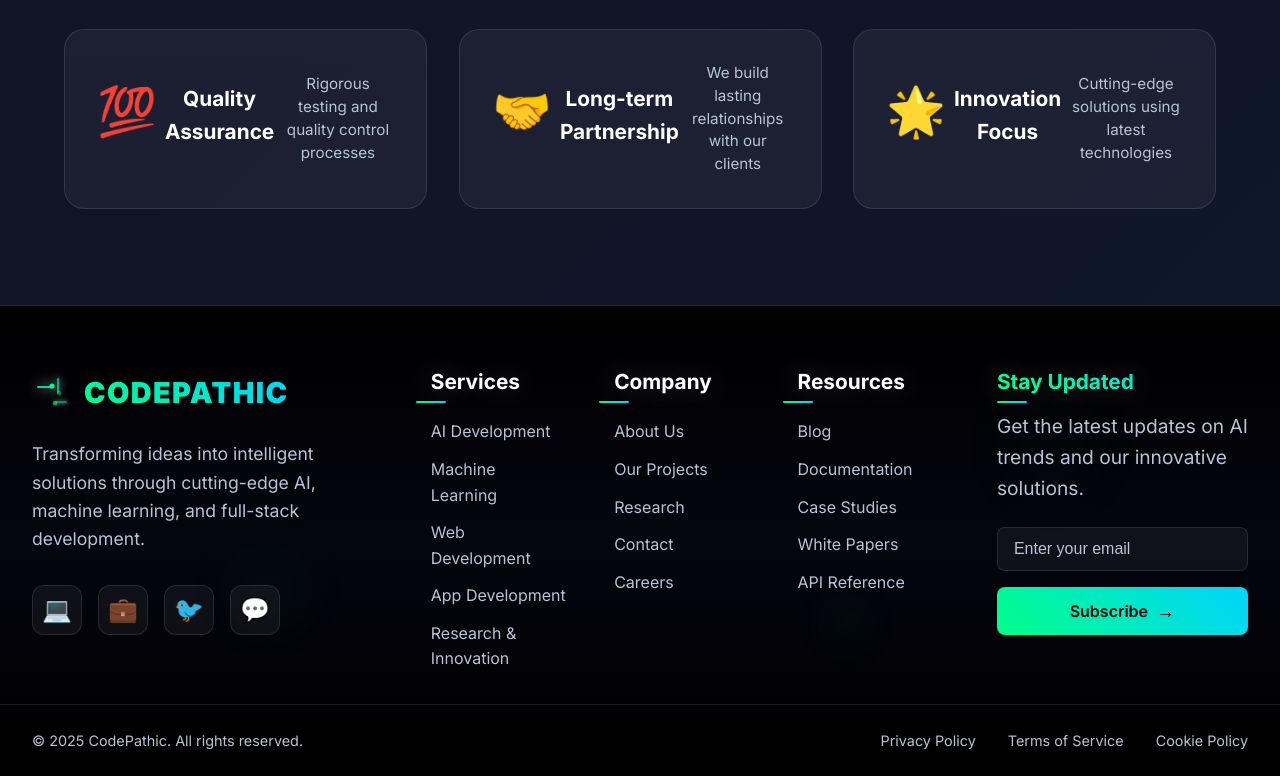
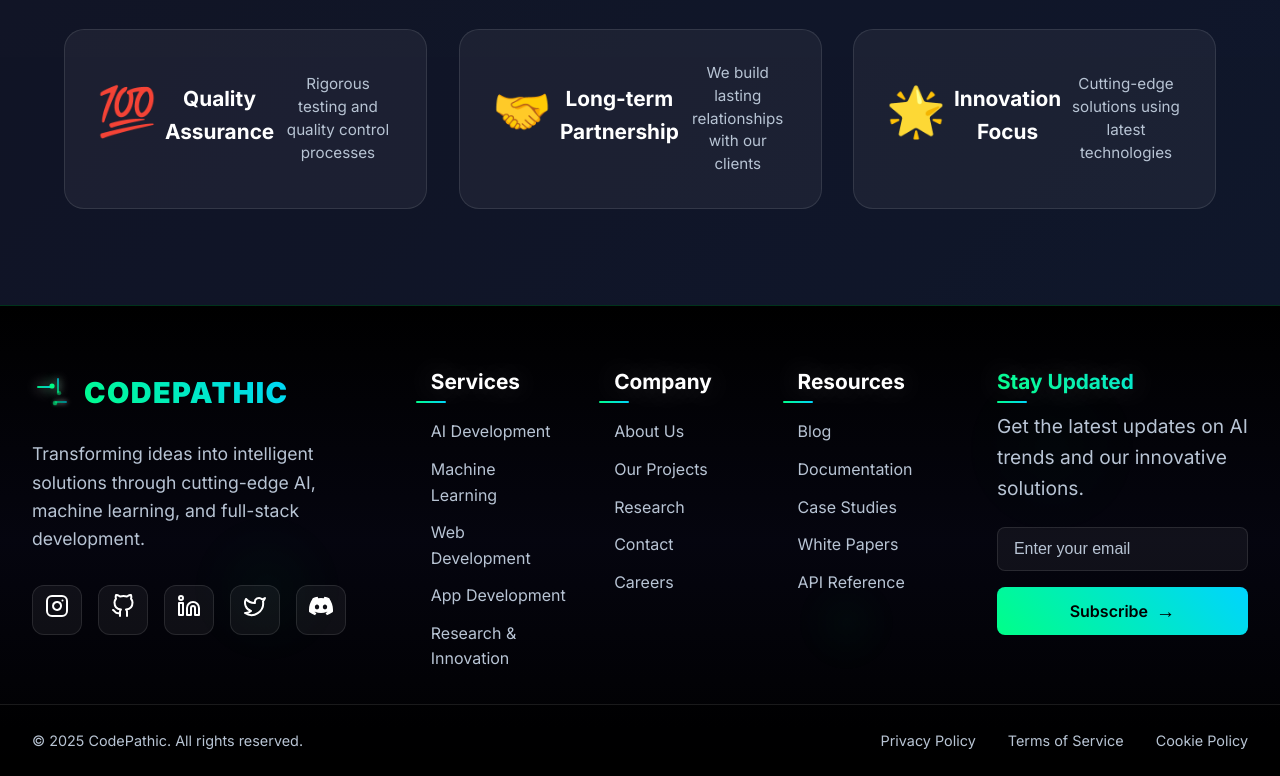
Before and after one commit to monishshrivastava/CodePathic, a React (Create React App) app: page /contact in a window 1280 px wide. Shown: the part 4721-5497 px from the top of the page. Built offline with nearby package versions, Linux system fonts and the light colour scheme.

Commit message:
Add Instagram to social links in Footer component

```diff
--- a/src/components/Footer.js
+++ b/src/components/Footer.js
@@ -39,10 +39,55 @@
   ];
 
   const socialLinks = [
-    { name: 'GitHub', icon: '💻', url: 'https://github.com' },
-    { name: 'LinkedIn', icon: '💼', url: 'https://linkedin.com' },
-    { name: 'Twitter', icon: '🐦', url: 'https://twitter.com' },
-    { name: 'Discord', icon: '💬', url: 'https://discord.com' }
+    {
+      name: 'Instagram',
+      icon: (
+        <svg xmlns="http://www.w3.org/2000/svg" width="24" height="24" viewBox="0 0 24 24" fill="none" stroke="currentColor" strokeWidth="2" strokeLinecap="round" strokeLinejoin="round">
+          <rect x="2" y="2" width="20" height="20" rx="5" ry="5"/>
+          <path d="M16 11.37A4 4 0 1 1 12.63 8 4 4 0 0 1 16 11.37z"/>
+          <line x1="17.5" y1="6.5" x2="17.51" y2="6.5"/>
+        </svg>
+      ),
+      url: 'https://www.instagram.com/codepathic/'
+    },
+    {
+      name: 'GitHub',
+      icon: (
+        <svg xmlns="http://www.w3.org/2000/svg" width="24" height="24" viewBox="0 0 24 24" fill="none" stroke="currentColor" strokeWidth="2" strokeLinecap="round" strokeLinejoin="round">
+          <path d="M9 19c-5 1.5-5-2.5-7-3m14 6v-3.87a3.37 3.37 0 0 0-.94-2.61c3.14-.35 6.44-1.54 6.44-7A5.44 5.44 0 0 0 20 4.77 5.07 5.07 0 0 0 19.91 1S18.73.65 16 2.48a13.38 13.38 0 0 0-7 0C6.27.65 5.09 1 5.09 1A5.07 5.07 0 0 0 5 4.77a5.44 5.44 0 0 0-1.5 3.78c0 5.42 3.3 6.61 6.44 7A3.37 3.37 0 0 0 9 18.13V22"/>
+        </svg>
+      ),
+      url: 'https://github.com'
+    },
+    {
+      name: 'LinkedIn',
+      icon: (
+        <svg xmlns="http://www.w3.org/2000/svg" width="24" height="24" viewBox="0 0 24 24" fill="none" stroke="currentColor" strokeWidth="2" strokeLinecap="round" strokeLinejoin="round">
+          <path d="M16 8a6 6 0 0 1 6 6v7h-4v-7a2 2 0 0 0-2-2 2 2 0 0 0-2 2v7h-4v-7a6 6 0 0 1 6-6z"/>
+          <rect x="2" y="9" width="4" height="12"/>
+          <circle cx="4" cy="4" r="2"/>
+        </svg>
+      ),
+      url: 'https://linkedin.com'
+    },
+    {
+      name: 'Twitter',
+      icon: (
+        <svg xmlns="http://www.w3.org/2000/svg" width="24" height="24" viewBox="0 0 24 24" fill="none" stroke="currentColor" strokeWidth="2" strokeLinecap="round" strokeLinejoin="round">
+          <path d="M22 4s-.7 2.1-2 3.4c1.6 10-9.4 17.3-18 11.6 2.2.1 4.4-.6 6-2C3 15.5.5 9.6 3 5c2.2 2.6 5.6 4.1 9 4-.9-4.2 4-6.6 7-3.8 1.1 0 3-1.2 3-1.2z"/>
+        </svg>
+      ),
+      url: 'https://twitter.com'
+    },
+    {
+      name: 'Discord',
+      icon: (
+        <svg xmlns="http://www.w3.org/2000/svg" width="24" height="24" viewBox="0 0 24 24" fill="currentColor">
+          <path d="M20.317 4.37a19.791 19.791 0 0 0-4.885-1.515a.074.074 0 0 0-.079.037c-.21.375-.444.864-.608 1.25a18.27 18.27 0 0 0-5.487 0a12.64 12.64 0 0 0-.617-1.25a.077.077 0 0 0-.079-.037A19.736 19.736 0 0 0 3.677 4.37a.07.07 0 0 0-.032.027C.533 9.046-.32 13.58.099 18.057a.082.082 0 0 0 .031.057a19.9 19.9 0 0 0 5.993 3.03a.078.078 0 0 0 .084-.028a14.09 14.09 0 0 0 1.226-1.994a.076.076 0 0 0-.041-.106a13.107 13.107 0 0 1-1.872-.892a.077.077 0 0 1-.008-.128a10.2 10.2 0 0 0 .372-.292a.074.074 0 0 1 .077-.01c3.928 1.793 8.18 1.793 12.062 0a.074.074 0 0 1 .078.01c.12.098.246.198.373.292a.077.077 0 0 1-.006.127a12.299 12.299 0 0 1-1.873.892a.077.077 0 0 0-.041.107c.36.698.772 1.362 1.225 1.993a.076.076 0 0 0 .084.028a19.839 19.839 0 0 0 6.002-3.03a.077.077 0 0 0 .032-.054c.5-5.177-.838-9.674-3.549-13.66a.061.061 0 0 0-.031-.03zM8.02 15.33c-1.183 0-2.157-1.085-2.157-2.419c0-1.333.956-2.419 2.157-2.419c1.21 0 2.176 1.096 2.157 2.42c0 1.333-.956 2.418-2.157 2.418zm7.975 0c-1.183 0-2.157-1.085-2.157-2.419c0-1.333.955-2.419 2.157-2.419c1.21 0 2.176 1.096 2.157 2.42c0 1.333-.946 2.418-2.157 2.418z"/>
+        </svg>
+      ),
+      url: 'https://discord.com'
+    }
   ];
 
   return (
@@ -80,6 +125,7 @@
                   rel="noopener noreferrer"
                   className="social-link"
                   aria-label={social.name}
+                  title={social.name}
                 >
                   <span className="social-icon">{social.icon}</span>
                   <div className="social-glow"></div>
@@ -117,8 +163,9 @@
                 type="email"
                 placeholder="Enter your email"
                 className="newsletter-input"
+                aria-label="Email address"
               />
-              <button className="newsletter-btn">
+              <button className="newsletter-btn" aria-label="Subscribe to newsletter">
                 <span>Subscribe</span>
                 <div className="btn-arrow">→</div>
               </button>
```
